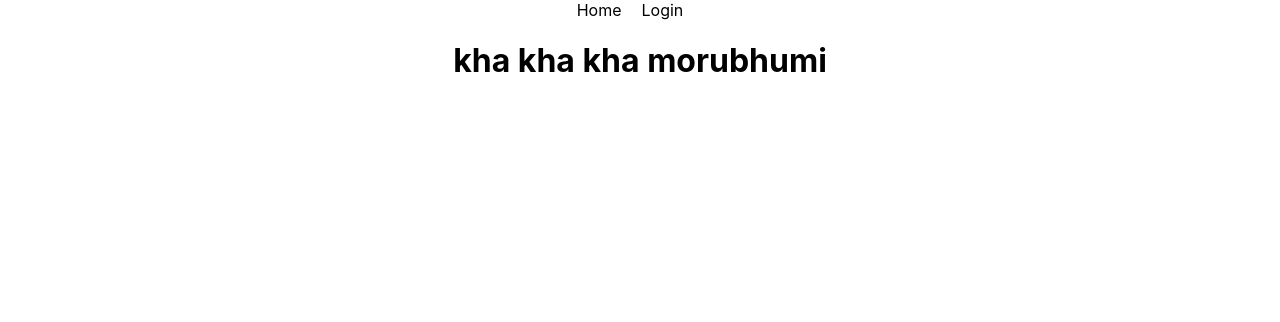
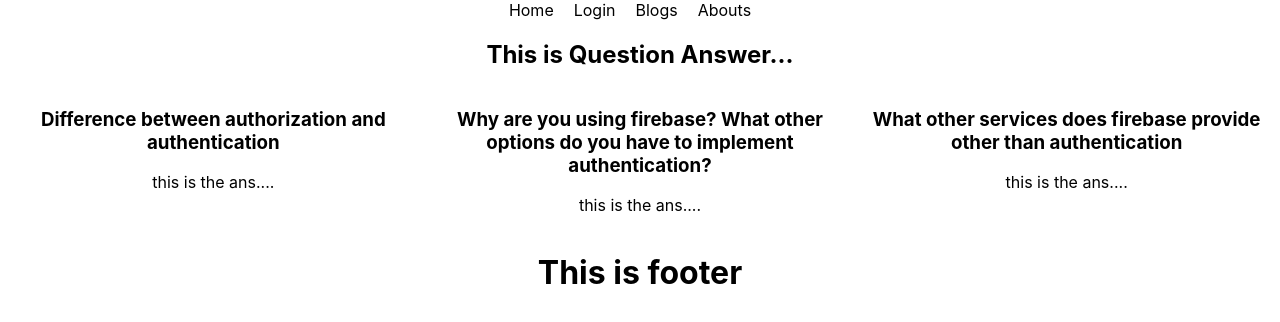
Before and after one commit to Muhsin-Khan/Private-Gym-Trainer, a React (Create React App) app: page /blogs in a window 1280 px wide. Shown: the top 322 px of the page. Built offline with nearby package versions, Linux system fonts and the light colour scheme.

Commit message:
before a break

```diff
--- a/src/App.js
+++ b/src/App.js
@@ -6,6 +6,9 @@ import Home from './components/Home/Home';
 import Login from './components/Login/Login';
 import { Route, Routes } from 'react-router-dom';
 import Header from './components/Header/Header';
+import Blogs from './components/Blogs/Blogs';
+import About from './components/About/About';
+import Footer from './components/Footer/Footer';
 
 
 const auth = getAuth(app);
@@ -17,8 +20,11 @@ function App() {
       <Routes>
         <Route path='/' element={<Home></Home>}></Route>
         <Route path='/login' element={<Login></Login>}></Route>
+        <Route path='/blogs' element={<Blogs></Blogs>}></Route>
+        <Route path='/about' element={<About></About>}></Route>
       </Routes>
-      <h1>kha kha kha morubhumi</h1>
+      <Footer></Footer>
+
     </div>
   );
 }
--- a/src/components/About/About.js
+++ b/src/components/About/About.js
@@ -0,0 +1,10 @@
+import React from 'react'
+import './About.css';
+
+const About = () => {
+  return (
+    <div><h2>This is About</h2></div>
+  )
+}
+
+export default About
--- a/src/components/Blogs/Blogs.css
+++ b/src/components/Blogs/Blogs.css
@@ -0,0 +1,4 @@
+.container{
+    display: grid;
+    grid-template-columns: repeat(3, 1fr);
+}
--- a/src/components/Blogs/Blogs.js
+++ b/src/components/Blogs/Blogs.js
@@ -0,0 +1,27 @@
+import React from 'react'
+import './Blogs.css'
+
+const Blogs = () => {
+  return (
+    <div>
+        <h2>This is Question Answer...</h2>
+        <div className='container'>
+    <div className="ans">
+        <h3>Difference between authorization and authentication</h3>
+        <p>this is the ans....</p>
+
+    </div>
+    <div className="ans">
+    <h3>Why are you using firebase? What other options do you have to implement authentication?</h3>
+        <p>this is the ans....</p>
+    </div>
+    <div className="ans">
+    <h3>What other services does firebase provide other than authentication</h3>
+        <p>this is the ans....</p>
+    </div>
+    </div>
+    </div>
+  )
+}
+
+export default Blogs
--- /dev/null
+++ b/src/components/Footer/Footer.js
@@ -0,0 +1,10 @@
+import React from 'react'
+import './Footer.css'
+
+const Footer = () => {
+  return (
+    <div><h1>This is footer</h1></div>
+  )
+}
+
+export default Footer
--- a/src/components/Header/Header.js
+++ b/src/components/Header/Header.js
@@ -8,6 +8,8 @@ const Header = () => {
         <nav>
         <Link to='/'>Home</Link>
         <Link to='/login'>Login</Link>
+        <Link to='/blogs'>Blogs</Link>
+        <Link to='/about'>Abouts</Link>
         </nav>
     </div>
   )
```
Also changed, not shown: src/components/Footer/Footer.css (added).
